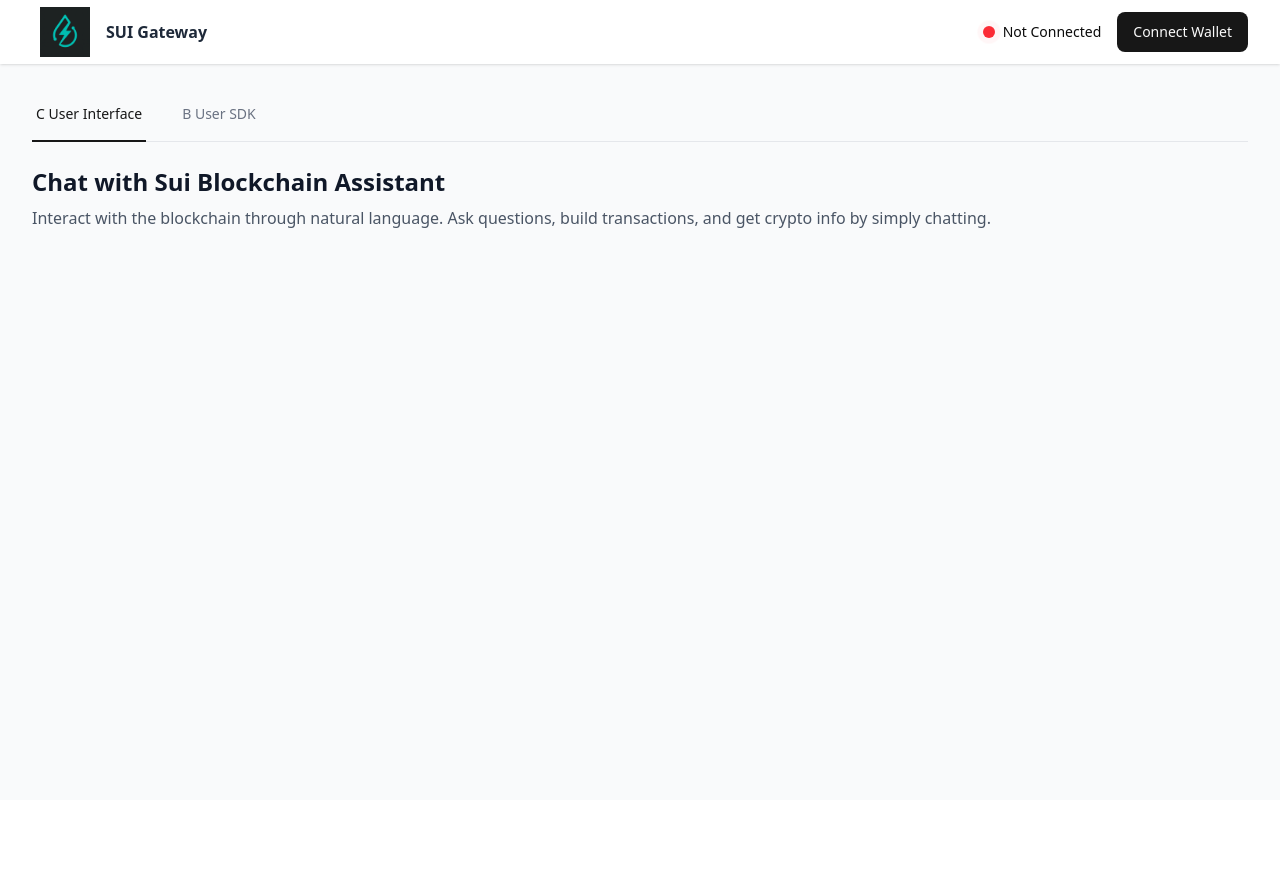
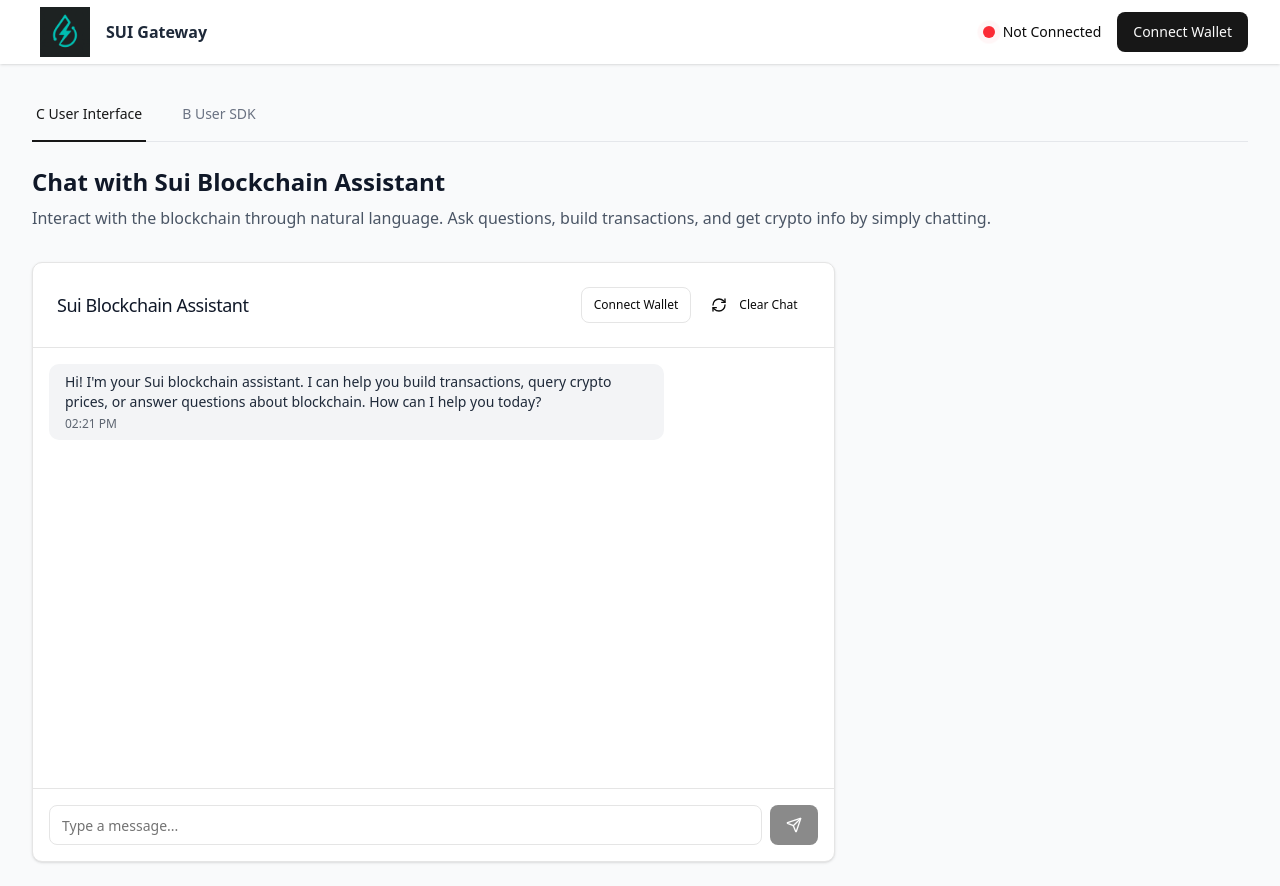
Before and after one commit to WalrusMCP/sui-mcp-frontend, a Next.js app: page / in a window 1280 px wide. Before the commit the page ends 800 px from the top, so only its background shows below. Built offline with nearby package versions, Linux system fonts and the light colour scheme; no server answers.

Commit message:
add chat interface

```diff
--- a/src/app/page.tsx
+++ b/src/app/page.tsx
@@ -5,7 +5,7 @@ import React, { useState } from "react";
 import Header from "@/components/Header";
 import { TabType } from "@/lib/types";
 import TabNavigation from "@/components/TabNavigation";
-// import ChatInterface from "@/components/ChatInterface";
+import ChatInterface from "@/components/ChatInterface";
 // import TransactionHistory from "@/components/TransactionHistory";
 
 import SdkOverview from "@/components/SdkOverview";
@@ -35,7 +35,7 @@ export default function Landing() {
               <div className="grid grid-cols-1 lg:grid-cols-3 gap-6">
                 <div className="lg:col-span-2">
                   {/* Chat interface replaces wallet connection and transaction builder */}
-                  {/* <ChatInterface /> */}
+                  <ChatInterface />
                 </div>
                 <div className="lg:col-span-1">
                 </div>
```
